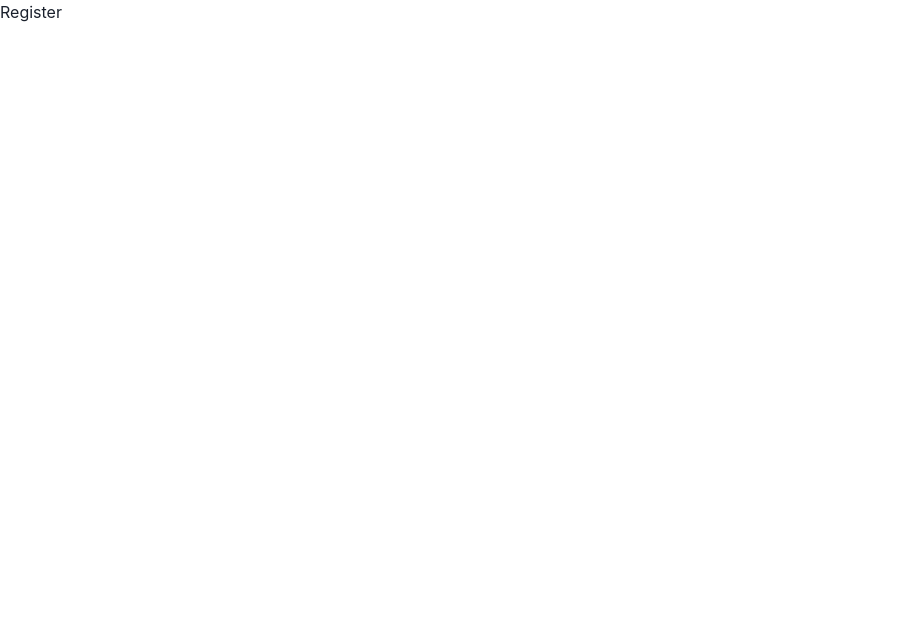
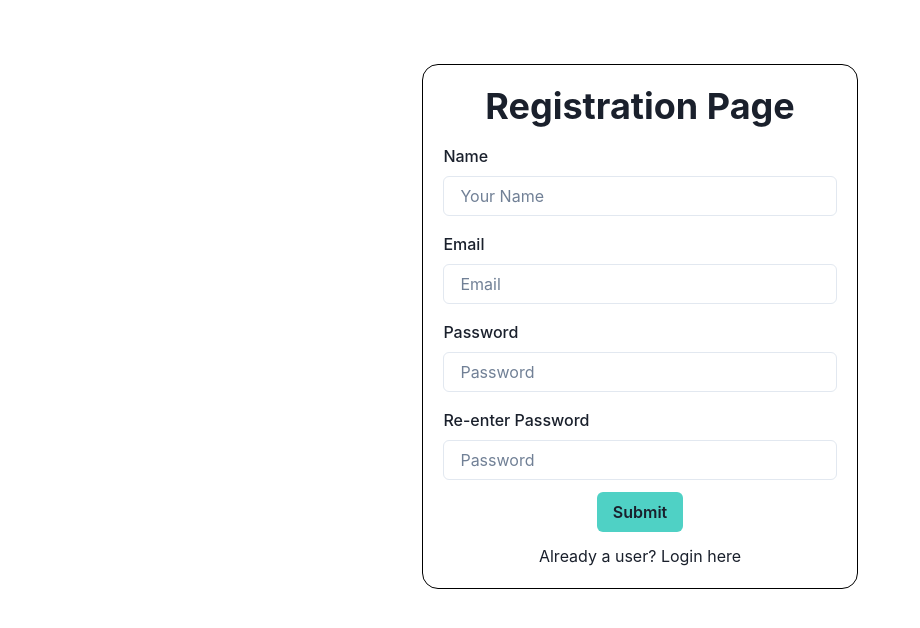
Before and after one commit to nijuprem/Medic-Delight, a React (Create React App) app in the folder client/: page /register in a window 1280 px wide. Shown: the top 628 px of the page, without its empty margins (0-920 px from the left). Built offline with nearby package versions, Linux system fonts and the light colour scheme.

Commit message:
User Registeration Page Added

```diff
--- a/client/package.json
+++ b/client/package.json
@@ -11,6 +11,7 @@
     "@testing-library/user-event": "^13.5.0",
     "antd": "^5.9.2",
     "axios": "^1.5.0",
+    "formik": "^2.4.5",
     "framer-motion": "^10.16.4",
     "react": "^18.2.0",
     "react-dom": "^18.2.0",
--- a/client/src/pages/RegisterPage.js
+++ b/client/src/pages/RegisterPage.js
@@ -1,10 +1,86 @@
 import React from "react";
+import {
+  FormControl,
+  FormLabel,
+  Input,
+  Button,
+  Box,
+  Flex,
+  Heading,
+  Center,
+} from "@chakra-ui/react";
+import { Link } from "react-router-dom";
+import { useFormik } from "formik";
 
 const Register = () => {
+  const formik = useFormik({
+    initialValues: {
+      name: "",
+      email: "",
+      password: "",
+      secondPassword: "",
+    },
+    onSubmit: (values) => {
+      console.log(values);
+    },
+  });
   return (
-    <div>
-      <h1>Register</h1>
-    </div>
+    <Flex justifyContent={"center"} height={"auto"} mt={"5%"}>
+      <Box w={"34%"} p={5} border={"1px solid black"} borderRadius={"1rem"}>
+        <Heading as="h3" textAlign={"center"}>
+          Registration Page
+        </Heading>
+        <form onSubmit={formik.handleSubmit}>
+          <FormControl textAlign={"center"}>
+            <FormLabel mt={4}>Name</FormLabel>
+            <Input
+              type="name"
+              name="name"
+              placeholder="Your Name"
+              onChange={formik.handleChange}
+              value={formik.values.name}
+            />
+            <FormLabel mt={4}>Email</FormLabel>
+            <Input
+              type="email"
+              name="email"
+              placeholder="Email"
+              onChange={formik.handleChange}
+              value={formik.values.email}
+            />
+            <FormLabel mt={4}>Password</FormLabel>
+            <Input
+              type="password"
+              name="password"
+              placeholder="Password"
+              onChange={formik.handleChange}
+              value={formik.values.password}
+            />
+            <FormLabel mt={4}>Re-enter Password</FormLabel>
+            <Input
+              type="password"
+              name="secondPassword"
+              placeholder="Password"
+              onChange={formik.handleChange}
+              value={formik.values.secondPassword}
+            />
+            <Center>
+              <Button
+                mt={3}
+                display={"block"}
+                type="submit"
+                background="teal.300"
+              >
+                Submit
+              </Button>
+            </Center>
+            <Box mt={3}>
+              <Link to="/login">Already a user? Login here</Link>
+            </Box>
+          </FormControl>
+        </form>
+      </Box>
+    </Flex>
   );
 };
 
```
Also changed, not shown: 1 other file (tests, documents, lock files or other folders).
